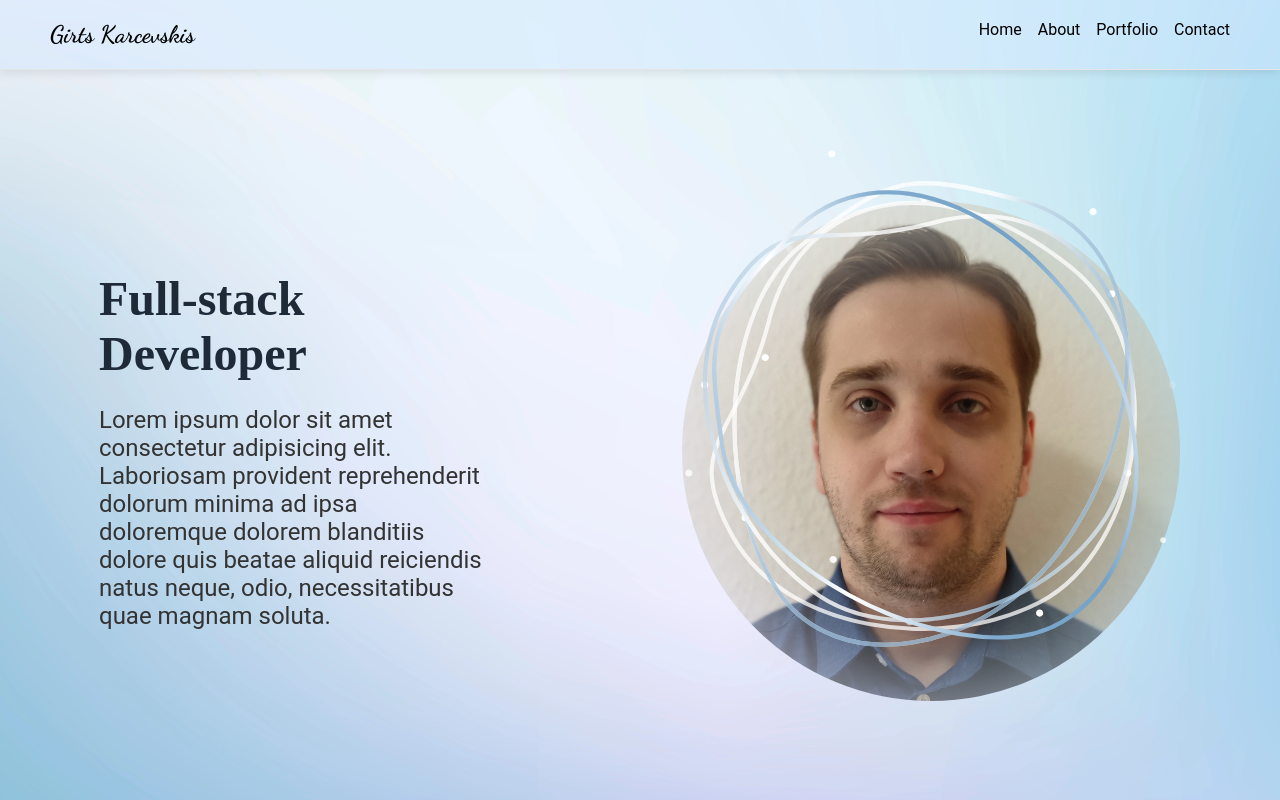
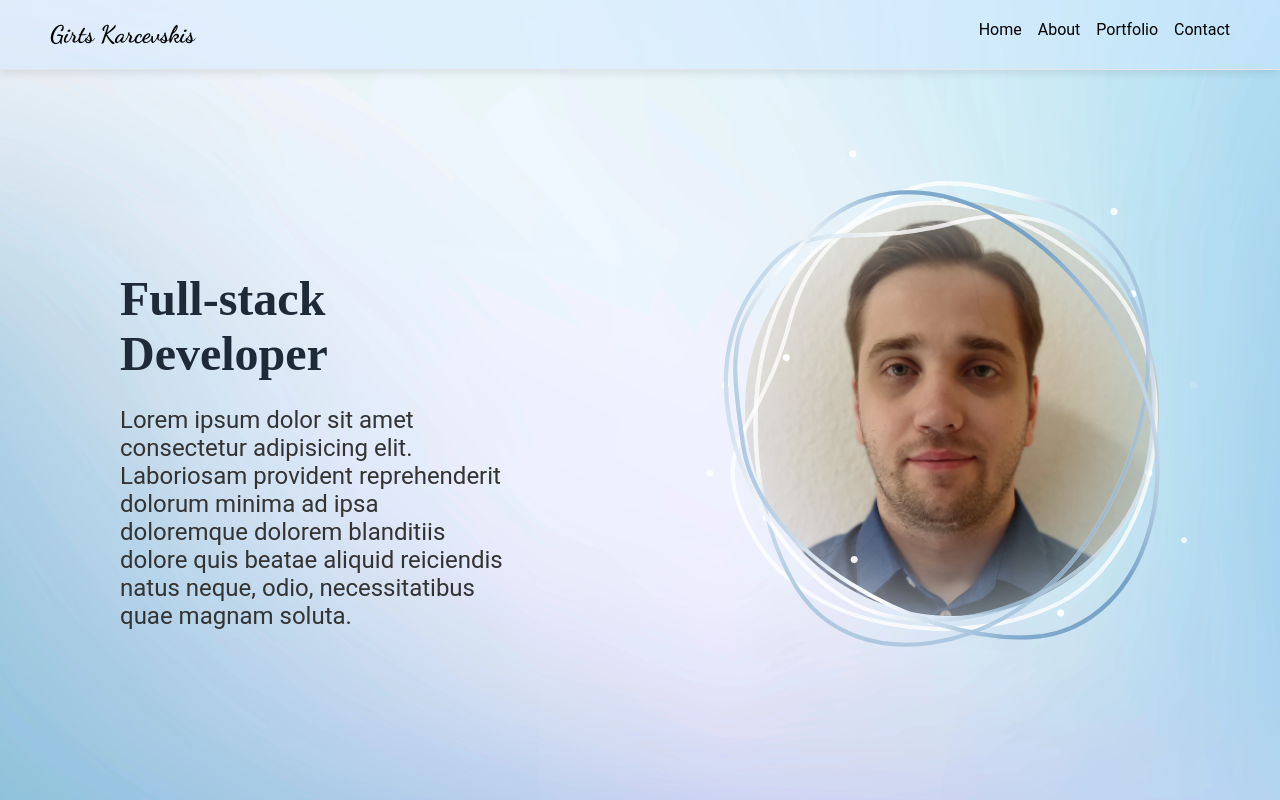
Before and after one commit to girts521/portfolioV2, a Next.js app: page / in a window 1280 px wide. Shown: the top 800 px of the page. Built offline with nearby package versions, Linux system fonts and the light colour scheme.

Commit message:
Adjust hero imagewidth

```diff
--- a/components/HeroBanner/index.tsx
+++ b/components/HeroBanner/index.tsx
@@ -30,7 +30,7 @@ export default function HeroBanner() {
                   style={{ height: '600px', width: '550px' }}
                   className={styles.lottie}
               />
-            <Image src="/images/hero.webp" alt="hero" width={400} height={500} />
+            <Image src="/images/hero.webp" alt="hero" width={416} height={500} />
           </div>
         </div>
         <SkillsBanner />
--- a/components/HeroBanner/styles.module.scss
+++ b/components/HeroBanner/styles.module.scss
@@ -59,7 +59,7 @@
 
         img{
             width: 100%;
-            max-width: 500px;
+            max-width: 416px;
             height: auto;
             border: 1px solid transparent;
             border-radius: 58%;
```
